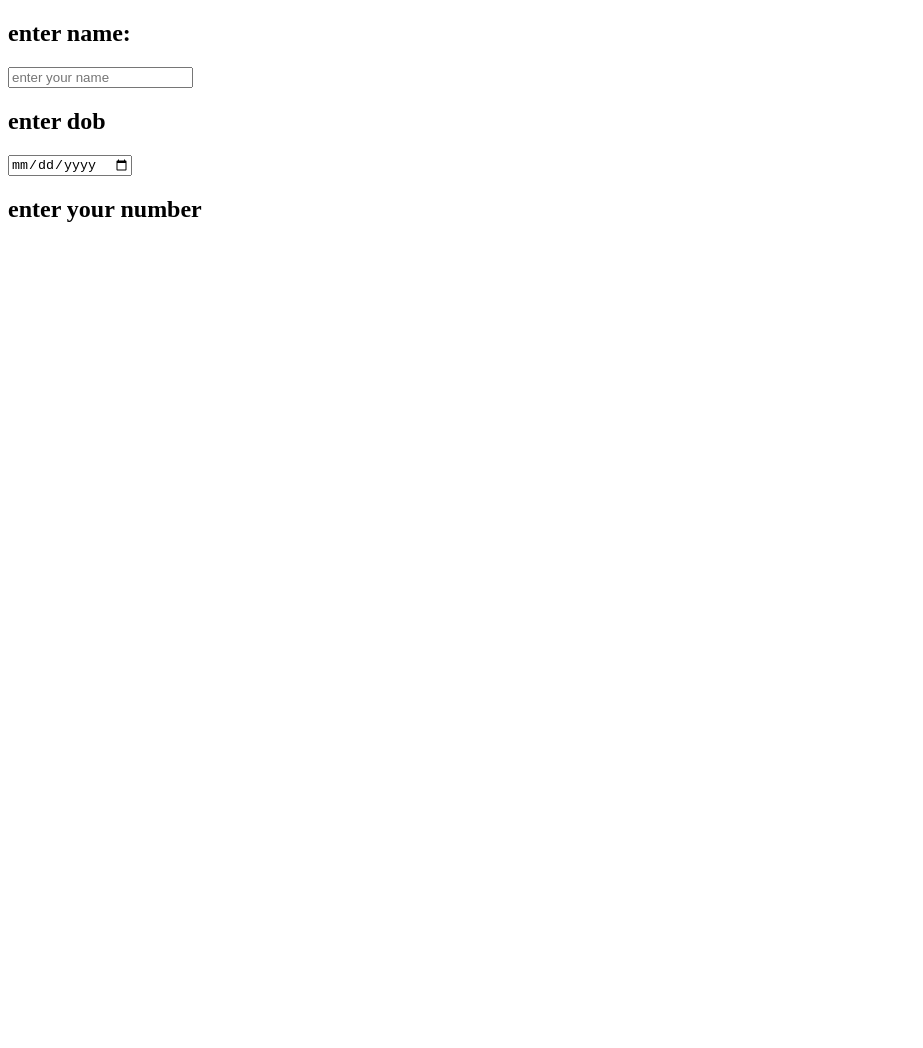
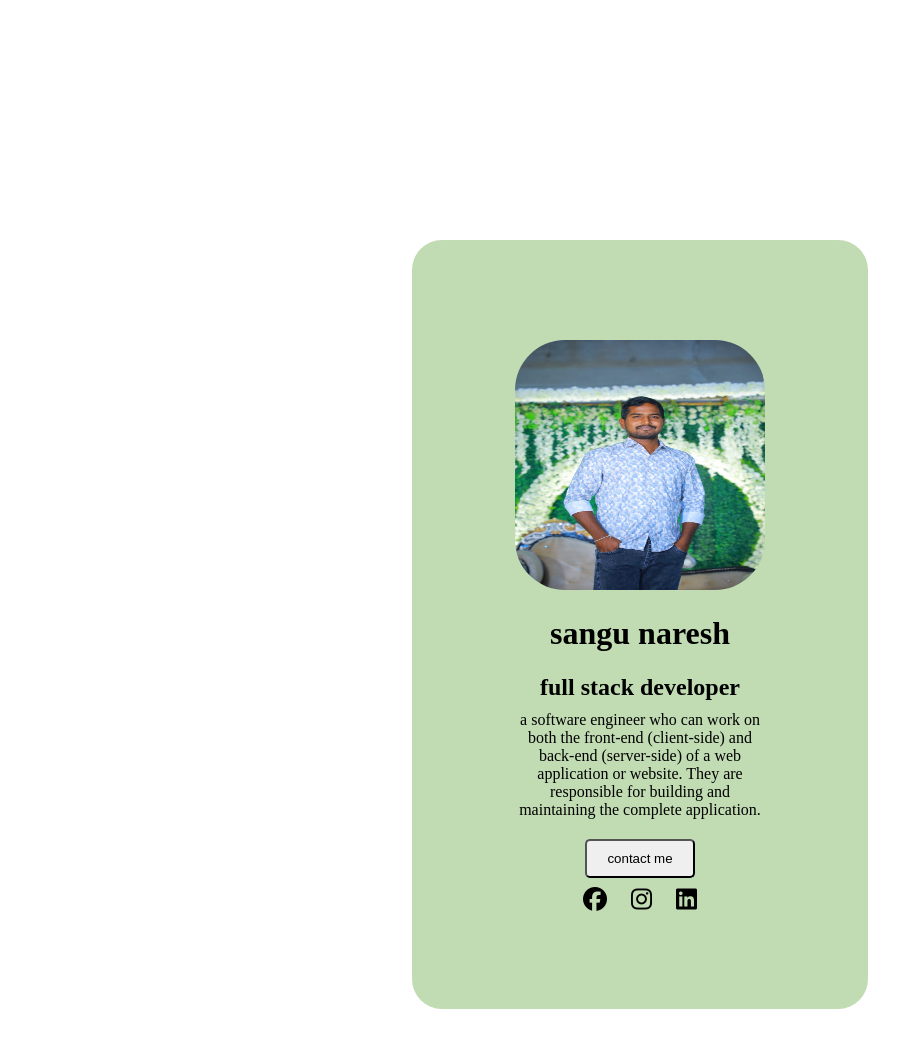
Before and after one commit to sangunaresh/PROGRAMS, a plain HTML site: page CSS/CODE/index3.html in a window 1280 px wide. Shown: the whole page, without its empty margins (0-923 px from the left). Before the commit the page ends 800 px from the top, so only its background shows below. Drawn offline with Linux system fonts and the light colour scheme.

Commit message:
index3.html

```diff
--- a/CSS/CODE/index3.html
+++ b/CSS/CODE/index3.html
@@ -4,16 +4,22 @@
     <meta charset="UTF-8">
     <meta name="viewport" content="width=device-width, initial-scale=1.0">
     <title>css basic project</title>
-    <link rel="stylesheet" href="./style.css/">
+    <link rel="stylesheet"  href="https://cdnjs.cloudflare.com/ajax/libs/font-awesome/6.7.2/css/all.min.css"/>
+    <link rel="stylesheet" href="./style.css"/>
 
 </head>
-<body background="red">
-    <div>
-    <h2>enter name:</h2>
-    <input type="text" placeholder="enter your name" name="name" id="na" >
-    <h2>enter dob</h2>
-    <input type="date" name="DOB">
-    <h2>enter your number</h2>
+<body>
+    <div id="card">
+        <img src="./WhatsApp Image 2025-02-10 at 20.41.42.jpeg" class="circle-img" alt="hello">
+        <h1>sangu naresh</h1>
+        <h2>full stack developer</h2>
+        <p>a software engineer who can work on both the front-end (client-side) and back-end (server-side) of a web application or website. They are responsible for building and maintaining the complete application.</p>
+        <button>contact me</button>
+        <div id="icons">
+        <a href="https://www.facebook.com/"><i class="fa-brands fa-facebook fa-xl"></i></a>
+        <a href="https://www.instagram.com/"><i class="fa-brands fa-instagram fa-xl"></i></a>
+        <a href="https://www.linkedin.com"><i class="fa-brands fa-linkedin fa-xl"></i></a>
+        </div>
 
     </div>
 </body>
--- a/CSS/CODE/style.css
+++ b/CSS/CODE/style.css
@@ -1,9 +1,41 @@
+ .box{
+
+    margin: 0;
+    padding: 20px;
+    box-sizing: border-box;
+
+}
+
+  .circle-img{
+    border-radius:50px;
+    height: 250px;
+    width: 250px;
+}
 body{
-    background-color: blue;
+    height: 100vh;
+    background-color: white;
 }
-.naresh{
-    background-color:rgba(32, 199, 221, 0.925);
+ #card {
+    width: 20vw;
+    margin: 30vh auto;
+     background-color: #C1DBB3;
+     padding: 100px 100px;
+     border-radius: 30px;
+     text-align: center;
+  }
+
+    h2,h3,p,button{
+    margin: 10px 0px;
+    }
+    button{
+    padding: 10px 20px;
+    border-radius: 5px 5px;
 }
-#id{
-    background-color: rgb(216, 129, 16);
+
+  .fa-brands{
+     margin: 10px;
 }
+a{
+    text-decoration: none;
+    color: black;
+}
```
Also changed, not shown: CSS/CODE/first.html (deleted, +0 -17 lines), CSS/CODE/WhatsApp Image 2025-02-10 at 20.41.42.jpeg (added).
